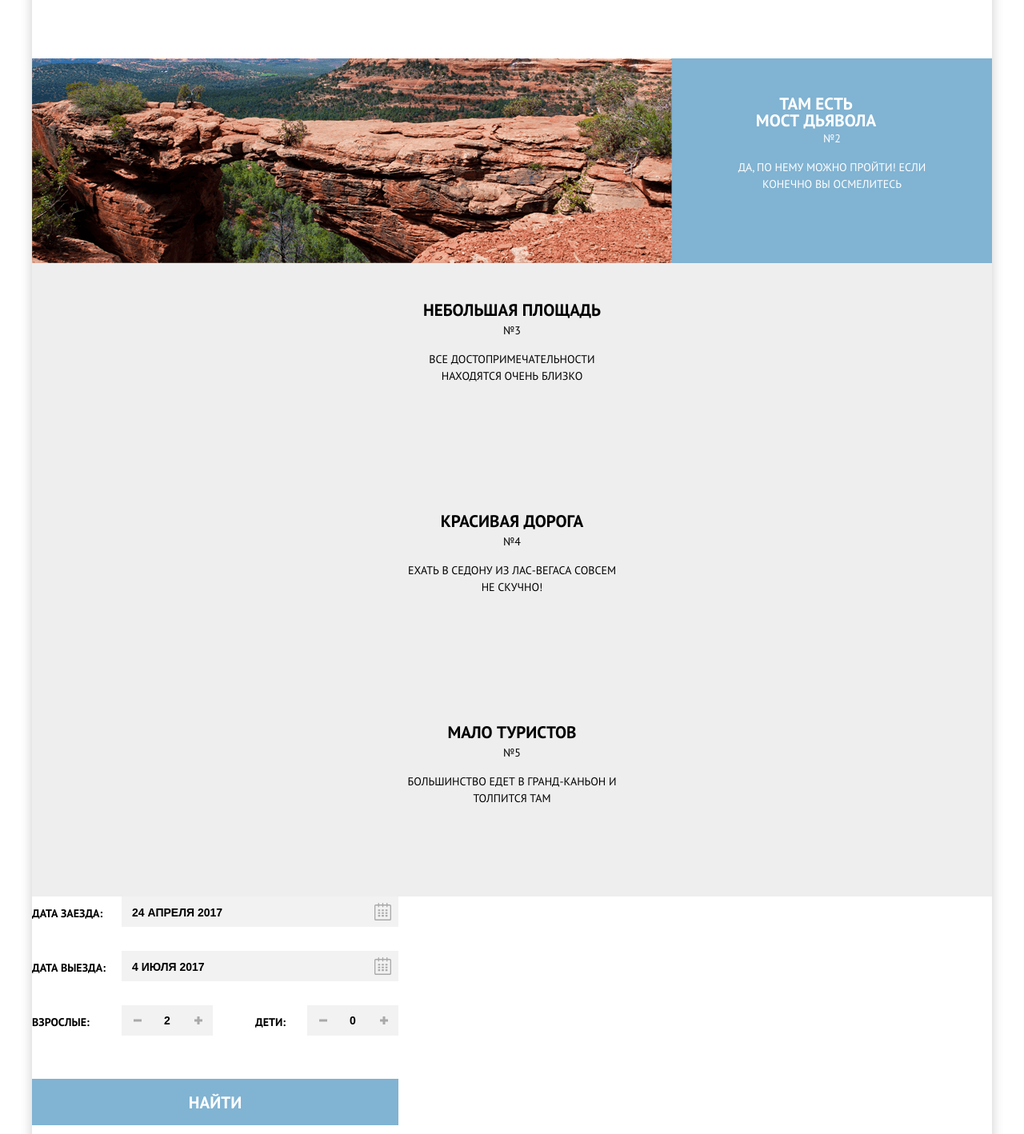
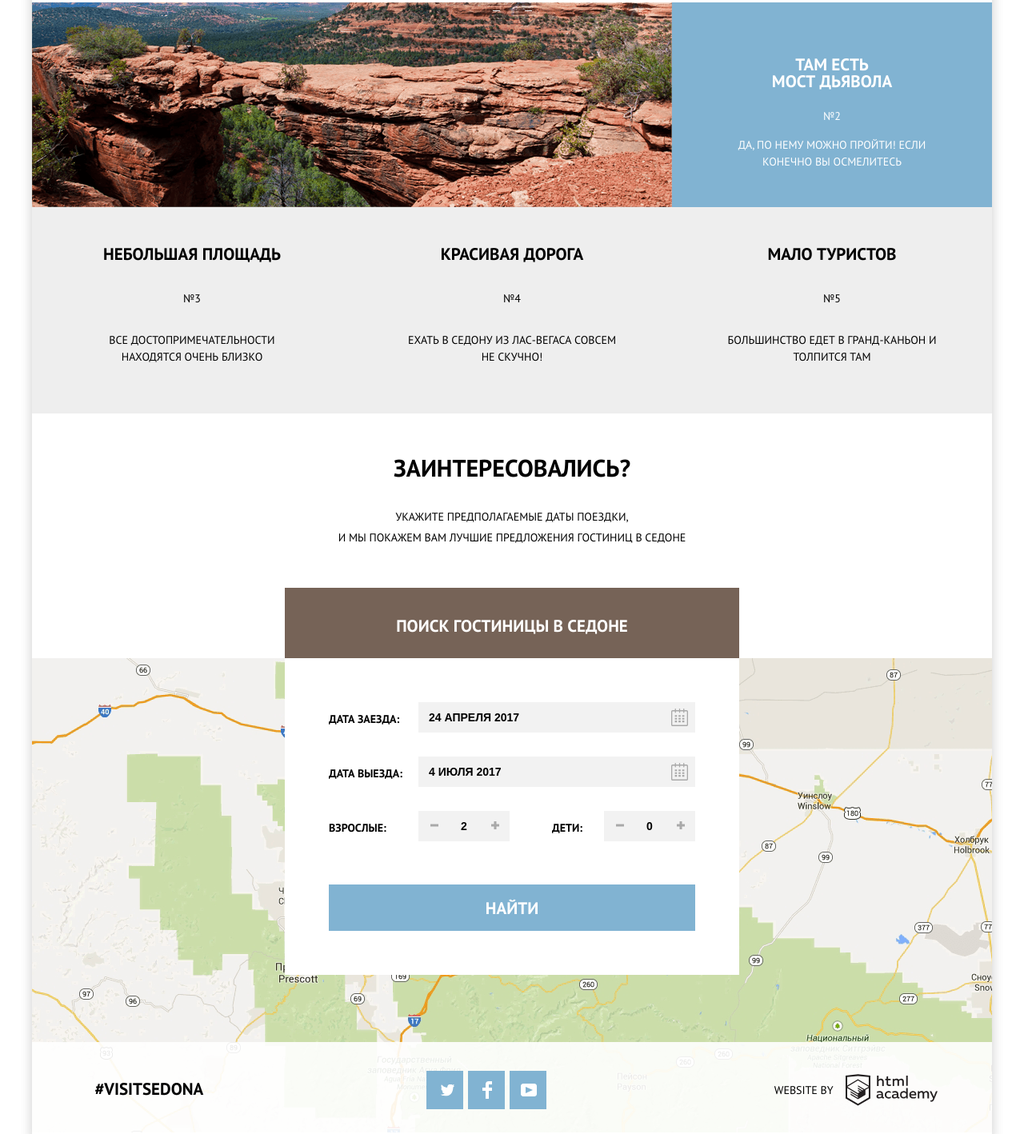
Before and after one commit to ProninaNika/626789-sedona, a plain HTML site: page index.html in a window 1280 px wide. Shown: the part 1382-2800 px from the top of the page at 80% size. Drawn offline with Linux system fonts and the light colour scheme.

Commit message:
Проверка на валидаторе (успешно)
1. Я так понимаю index.html проходит по базовым кретериям?
2. Если я делаю форму на catalog.html флексом и переношу вправо, то она ломается. Не понимаю почему так происходит и почему она свалилась вниз? Мне нужен более подробный ответ)
3. Рейтинг со звездами тоже как-то коряво отображается.
4. И не могу придумать как подвал загнать вниз. Потому что если убрать абсолют, то он уйдет вниз и на главной странице.
5. Хотелось бы узнать что мне нужно доделать, потому что завтра у меня последний день, в субботу я никак не смогу позаниматься. Поэтому можешь сразу сказать что еще нужно доделать для сдачи хотя бы по базовым кретериям?

```diff
--- a/css/style.css
+++ b/css/style.css
@@ -82,6 +82,7 @@ input[type="radio"].visually-hidden {
 
 .main-header-logo {
 	position: absolute;
+	z-index: 1;
 	top: 0px;
 	left: 50%;
 	transform: translateX(-50%);
@@ -109,7 +110,7 @@ input[type="radio"].visually-hidden {
 /*background picture*/
 
 .background-picture {
-	margin-bottom: 60px;
+	margin-bottom: 30px;
 	text-align: center;
 }
 
@@ -185,10 +186,6 @@ input[type="radio"].visually-hidden {
 	font-weight: normal;
 }
 
-.number {
-	margin-top: 22px;
-	margin-bottom: 22px;
-}
 
 .advice-title {
 	font-size: 21px;
@@ -265,18 +262,20 @@ input[type="radio"].visually-hidden {
 }
 
 .feature-title {
-
 	margin-left: auto;
-	width: 240px;
 	text-align: center;
 
 }
 
 p.feature-title {
 	margin-right: 0;
-	margin: 0;
 	padding: 0;
 	text-align: center;
+}
+
+.conteiner-attraction {
+	display: flex;
+	justify-content: space-between;
 }
 
 .attraction {
@@ -299,7 +298,6 @@ p.feature-title {
 	padding-bottom: 60px;
 	width: 100%;
 	align-items: center;
-	margin-bottom: 52px;
 }
 
 .attraction-title {
@@ -319,6 +317,7 @@ p.feature-title {
 	line-height: 21px;
 	font-weight: normal;
 	margin-bottom: 0;
+	margin-top: 30px;
 }
 
 .attraction-number {
@@ -330,23 +329,31 @@ p.feature-title {
 .attraction-title {
 	width: 400px;
 	margin-top: 0;
-	margin-bottom: auto;
+	margin-bottom: 30px;
 }
 
 .appointment {
+	width: 568px;
+	margin-left: auto;
+	margin-right: auto;
 	text-align: center;
-}
-
-.appointment-item {
+	background-color: #ffffff;
+}
+
+.appointment-title {
 	font-size: 30px;
 	line-height: 36px;
 	font-weight: 700;
-}
-
-.appointment-info {
-	font-size: 14px;
-	line-height: 21px;
+	padding-top: 25px;
+	margin-bottom: 30px;
+}
+
+.appointment-text {
+	font-size: 14px;
+	line-height: 26px;
+	font-weight: 700;
 	font-weight: normal;
+	margin-bottom: 50px;
 }
 
 p.appointment-info {
@@ -418,11 +425,11 @@ p.appointment-info {
 }
 
 form.filter {
+	width: 330px;
 	box-sizing: border-box;
 	margin: 0;
 	padding: 0;
 	display: flex;
-	width: 1200px;
 	align-items: center;
 	justify-content: flex-start;
 	padding: 28px 72px 20px 72px;
@@ -470,6 +477,8 @@ li.filter-option {
 .filter-option label {
 	position: relative;
 	display: block;
+	font-weight: normal;
+	text-align: left;
 }
 
 .filter-input-checkbox + label::before {
@@ -854,8 +863,132 @@ li.filter-option {
 }
 
 
-
 /* Footer */
+.footer {
+	display: flex;
+	width: 100%;
+	align-items: center;
+	justify-content: space-around;
+	margin: 0;
+	padding: 36px 0px;
+}
+
+.footer.main {
+	position: absolute;
+	bottom: 0px;
+	background-color: rgba(255,255,255,0.9);
+}
+
+.contacts,
+.social,
+.footer-copyright {
+	margin: 0;
+	padding: 0;
+
+	text-align: center;
+}
+
+.contacts a {
+	font-size: 21px;
+	line-height: 26px;
+	font-weight: 700;
+	text-transform: uppercase;
+	color: #000000;
+}
+
+.social {
+	list-style: none;
+	display: flex;
+	position: relative;
+	align-items: center;
+	justify-content: center;
+	flex-wrap: wrap;
+	margin: 0;
+	padding: 0;
+	width: 400px;
+	height: 48px;
+}
+
+.social li {
+	width: 46px;
+	height: 48px;
+	margin-right: 6px;
+}
+
+.social-button {
+	display: block;
+	width: 46px;
+	height: 48px;
+	background-color: #81b3d2;
+}
+
+.social-button::after {
+	content: "";
+	position: absolute;
+	top: 50%;
+	transform: translateY(-50%);
+	background-repeat: no-repeat;
+}
+
+.social-button-twitter::after {
+	left: 35%;
+	width: 17px;
+	height: 15px;
+	background-image: url(../img/twitter.svg);
+}
+.social-button-facebook::after {
+	left: 48%;
+	width: 12px;
+	height: 22px;
+	background-image: url(../img/fb-icon.svg);
+}
+
+.social-button-youtube::after {
+	left: 60%;
+	width: 20px;
+	height: 16px;
+	background-image: url(../img/youtube.svg);
+}
+
+.social-button:hover {
+	background-color: #669ec0;
+}
+
+.social-button:active {
+	background-color: #5496bd;
+}
+
+.social-button:active::after {
+	opacity: 0.3;
+}
+
+.footer-copyright {
+	position: relative;
+	vertical-align: middle;
+	padding-right: 120px;
+	text-align: center;
+	font-weight: normal;
+}
+
+.button-website {
+	position: absolute;
+	top: 50%;
+	transform: translateY(-50%);
+	left: 46%;
+	width: 115px;
+	height: 41px;
+}
+
+.button-website:hover path {
+	fill: #81b3d2;
+}
+
+.button-website:active path {
+	fill: #bdbbbc;
+}
+
+
+
 
 .filter fieldset {
 	border: none;
@@ -892,7 +1025,8 @@ form.filter {
 	margin: 0;
 	padding: 0;
 	display: flex;
-	width: 1200px;
+	width: 400px;
+	margin-right: 0;
 	align-items: center;
 	justify-content: flex-start;
 	padding: 28px 72px 20px 72px;
@@ -1129,14 +1263,16 @@ li.filter-option {
 }
 
 .search-form {
-	position: relative;
+	position: absolute;
+	background-color: #ffffff;
+	border: 55px solid #ffffff;
+	margin-left: 316px;
 }
 
 .search-result {
 	margin: 0;
 	padding: 31px 72px;
 	display: flex;
-	width: 100%;
 	border-bottom: 1px solid #f2f2f2;
 }
 
@@ -1224,12 +1360,16 @@ li.filter-option {
 
 /* сложная форма поиска */
 
+
 .filter-range {
   	width: 330px;
-  margin: 50px auto; /* для демо */
+  	margin: 50px;
+  	/*margin: 30px; /* для демо */
+  	/*padding-left: 350px; */
 
   	color: #ffffff;
   	text-transform: uppercase;
+
 }
 
 .filter-range-title {
@@ -1358,7 +1498,7 @@ li.filter-option {
   	left: 80%;
 }
 
-/* katalog oteley */
+/* catalog hotels */
 
 .img {
 	width: 135px;
@@ -1436,7 +1576,7 @@ li.filter-option {
 
 a.button-info {
 	display: inline-block;
-	width: 110px;
+	width: 100px;
 	padding: 3px 16px;
 	margin-right: 2px;
 }
@@ -1452,12 +1592,16 @@ span.hotel-tipe {
 	width: 110px;
 	height: 27px;
 	margin-right: 2px;
+	font-weight: normal;
 }
 
 span.price {
 	display: inline-block;
 	width: 142px;
 	height: 27px;
+	padding-left: 25px;
+	font-weight: normal;
+
 }
 
 div.information-item {
@@ -1482,7 +1626,6 @@ h3.hotel-title {
 	padding: 0;
 	display: flex;
 	align-items: center;
-	width: 100%;
 	padding: 28px 72px;
 	border-bottom: 1px solid #f2f2f2;
 }
@@ -1501,7 +1644,8 @@ span.rating-number {
 	width: 110px;
 	height: 30px;
 	text-align: center;
-	padding-top: 5px;
+	padding: 5px;
+	font-weight: normal;
 }
 
 .star-content-list {
@@ -1555,8 +1699,27 @@ div.description {
 	width: 320px;
 	padding-left: 30px;
 	padding-right: 290px;
-}
-
-.raiting {
-	padding-left: 130px;
-}
+	text-align: left;
+}
+
+.rating {
+	padding-left: 200px;
+}
+
+.number::before,
+.number::after {
+  	content: "";
+  	position: absolute;
+  	width: 9px;
+  	height: 1px;
+  	top: 10px;
+  	left: 50%;
+  	margin-left: 16px;
+  	vertical-align: middle;
+  	background: #ffffff;
+
+}
+
+.number::before {
+  margin-left: -24px;
+}
--- a/index.html
+++ b/index.html
@@ -52,17 +52,17 @@
         <h2 class="visually-hidden">Советы</h2>
           <ul class="advice-list">
               <li class="advice-item">
-                <img class="advice-img-icon-1" src="img/icon-1.svg">
+                <img class="advice-img-icon-1" src="img/icon-1.svg" alt="Жилье">
                 <h3 class="advice-title">Жилье</h3>
                 <p class="advice-subtitle">Рекомендуем пожить в настоящем<br> мотеле, все как в кино!</p>
               </li>
               <li class="advice-item">
-                <img class="advice-img-icon-3" src="img/icon-3.svg">
+                <img class="advice-img-icon-3" src="img/icon-3.svg" alt="Еда">
                 <h3 class="advice-title">Еда</h3>
                 <p class="advice-subtitle">Всегда заказывайте фирменный бургер,<br> вы не разочаруетесь!</p>
               </li>
               <li class="advice-item">
-                <img class="advice-img-icon-2" src="img/icon-2.svg">
+                <img class="advice-img-icon-2" src="img/icon-2.svg" alt="Сувениры">
                 <h3 class="advice-title">Сувениры</h3>
                 <p class="advice-subtitle">Не только китайского, но и местного<br> производства!</p>
               </li>
@@ -82,6 +82,7 @@
           </div>
          </section>
 
+         <div class="conteiner-attraction">
          <section class="attraction">
            <div class="attraction-item">
                 <p class="attraction-title">Небольшая площадь</p>
@@ -105,6 +106,14 @@
                 <p class="attraction-text">Большинство едет в Гранд-Каньон и<br> толпится там</p>
               </div>
          </section>
+         </div>
+
+      <section class="appointment">
+        <h2 class="appointment-title">Заинтересовались?</h2>
+        <p class="appointment-text">Укажите предполагаемые даты поездки,<br> и мы покажем вам лучшие предложения гостиниц в Седоне</p>
+        <a href="#" class="modal-button">Поиск гостиницы в Седоне</a>
+      </section>
+
             <!-- Здесь будет форма -->
            <form class="search-form" action="https://echo.htmlacademy.ru" method="get">
           <h3 class="visually-hidden">Поиск по дате</h3>
@@ -157,19 +166,9 @@
           </div>
         </form>
 
+<section class="map">
+        <img src="img/map.png" width="1200" height="593" alt="Карта">
 </section>
-
-<section class="map">
-          <h2 class="visually-hidden">Как до нас добраться</h2>
-          <p>
-            <img class="map" src="img/map.png" alt="Sedona">
-          </p>
-          </section>
-
-
-      <section class="map">
-        <img src="img/map.jpg" width="1200" height="593" alt="Карта Седоны">
-      </section>
     </main>
     <footer class="footer main">
       <p class="contacts">
```
Also changed, not shown: catalog.html (+4 -3 lines). Lines whose indentation alone changed are shown as unchanged.
